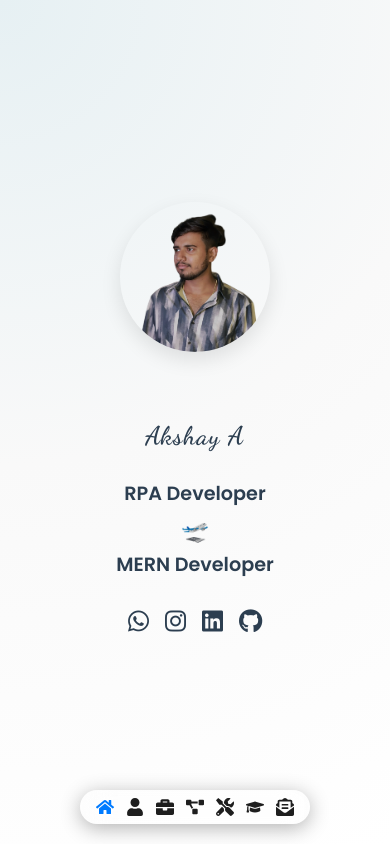
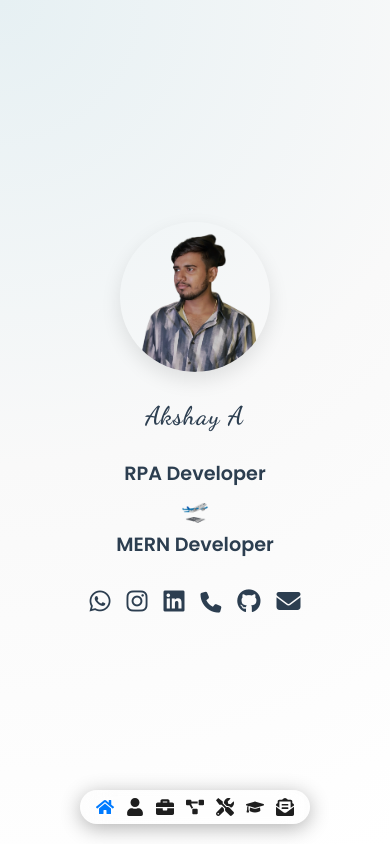
Before and after one commit to me32face/My-Portfolio, a React (Create React App) app: page / in a window 390 px wide. Shown: the top 844 px of the page. Built offline with nearby package versions, Linux system fonts and the light colour scheme.

Commit message:
Portfolio updates (#5) (#6)

```diff
--- a/package.json
+++ b/package.json
@@ -11,6 +11,7 @@
     "history": "^5.3.0",
     "react": "^19.1.0",
     "react-dom": "^19.1.0",
+    "react-hot-toast": "^2.5.2",
     "react-icons": "^5.5.0",
     "react-router-dom": "^6.30.1",
     "react-scripts": "5.0.1",
--- a/src/App.js
+++ b/src/App.js
@@ -1,12 +1,12 @@
 import React, { useEffect } from 'react';
 import './App.css';
 import Navbar from './components/Navbar';
+import { Toaster } from 'react-hot-toast';
 import Home from './components/Home';
 import Skills from './components/Skills';
 import Experience from './components/Experience';
 import Education from './components/Education';
 import Projects from './components/Projects';
-import Contact from './components/Contact';
 import Footer from './components/Footer';
 import About from './components/About'
 import HireMe from './components/HireMe';
@@ -37,9 +37,9 @@ function App() {
 
   return (
     <>
+      <Toaster position="top-center" />
       {/* <Navbar /> */}
       <main className="app-main">
-        {/* <section  id='home2'><HomePage/></section> */}
         <section id="nav"><GlassNavbar /></section>
         <section id="home"><Home /></section>
         <section id="about"><About /></section>
@@ -48,7 +48,6 @@ function App() {
         <section id="skills"><Skills /></section>
         <section id="education"><Education /></section>
         <section id="hire"><HireMe /></section>
-        {/* <section id="contact"><Contact /></section> */}
       </main>
       <Footer />
     </>
--- a/src/assets/styles/Home.css
+++ b/src/assets/styles/Home.css
@@ -19,7 +19,7 @@
   flex-direction: column;
   justify-content: center;
   align-items: center;
-  gap: 2.5rem;
+  gap: 1rem;
   min-height: 100vh;
   padding: 2rem 2rem;
   background: radial-gradient(
@@ -72,6 +72,9 @@
   letter-spacing: 1px;
 }
 
+.phone-icon{
+  font-size: 25px;
+}
 
 .home-social-icons {
   display: flex;
@@ -142,9 +145,15 @@
 
 /* Responsive Design */
 @media (max-width: 768px) {
+
+  .phone-icon{
+    font-size: 1.3rem;
+  }
+
   .home-section {
     /* padding-top: calc(3rem + 60px); */
     padding-bottom: 2rem;
+    gap: 0;
   }
 
   .home-profile-img {
@@ -185,6 +194,10 @@
 
 /* Tablet and below */
 @media (max-width: 768px) {
+  .home-section{
+    gap: 0;
+  }
+
   .home-role {
     flex-direction: column;
     font-size: 1.4rem;
@@ -199,6 +212,11 @@
 
 /* Small devices (phones) */
 @media (max-width: 480px) {
+
+  .home-section{
+    gap: 0;
+  }
+
   .home-role {
     font-size: 1.2rem;
   }
--- a/src/components/Home.jsx
+++ b/src/components/Home.jsx
@@ -1,8 +1,19 @@
 import React from 'react';
 import myPic from '../assets/images/my-pic.png';
 import '../assets/styles/Home.css';
+import toast from 'react-hot-toast';
 
 function Home() {
+  const handlePhoneClick = (e) => {
+    const isMobile = /iPhone|iPad|iPod|Android/i.test(navigator.userAgent);
+    if (isMobile) {
+      window.location.href = 'tel:+919497068332';
+    } else {
+      e.preventDefault();
+      toast('📱 Please open on your phone to make a call or dial +91 9497068332 manually');
+    }
+  };
+
   return (
     <main className="home-main-content">
       <section id="home" className="home-section">
@@ -17,9 +28,9 @@ function Home() {
             <span className="role-emoji">🛫</span>
             <span className="role-line2">MERN Developer</span>
           </h3>
+
           <div className="home-social-icons">
-            <a   href="https://wa.me/919497068332?text=Hello%20Akshay%2C%20I%20came%20across%20your%20portfolio%20and%20was%20really%20impressed.%20I'd%20like%20to%20connect%20and%20discuss%20further."
-              target="_blank" rel="noreferrer">
+            <a href="https://wa.me/919497068332?text=Hello%20Akshay%2C%20I%20came%20across%20your%20portfolio%20and%20was%20really%20impressed.%20I'd%20like%20to%20connect%20and%20discuss%20further." target="_blank" rel="noreferrer">
               <i className="fab fa-whatsapp"></i>
             </a>
             <a href="https://instagram.com/ak.s_hey" target="_blank" rel="noreferrer">
@@ -28,8 +39,14 @@ function Home() {
             <a href="https://www.linkedin.com/in/akshay-a-023a472a4" target="_blank" rel="noreferrer">
               <i className="fab fa-linkedin"></i>
             </a>
+            <a href="#" onClick={handlePhoneClick}>
+              <i className="fas fa-phone phone-icon"></i>
+            </a>
             <a href="https://github.com/me32face" target="_blank" rel="noreferrer">
               <i className="fab fa-github"></i>
+            </a>
+            <a href="mailto:akshay.anilkumar244@gmail.com" target="_blank" rel="noreferrer">
+              <i className="fas fa-envelope"></i>
             </a>
           </div>
         </div>
--- a/src/components/Projects.jsx
+++ b/src/components/Projects.jsx
@@ -24,11 +24,10 @@ function Projects() {
       title: "TechBlog – A Full Stack Blogging Platform",
       subtitle: "Built with the MERN Stack (MongoDB, Express, React, Node.js)",
       links: [
-        { label: "Live App", icon: <FaGlobe />, url: "https://techblog-online.vercel.app" },
+        { label: "Live App", icon: <FaGlobe />, url: "https://techblog-2.vercel.app" },
         { label: "Frontend Code", icon: <FaCodeBranch />, url: "github.com/me32face/Techblog_2-FrontEnd" },
         { label: "Backend Code", icon: <FaServer />, url: "github.com/me32face/TechBlog_2-Backend" },
         { label: "Project Video Phase 1", icon: <FaLinkedin />, url: "https://www.linkedin.com/posts/akshay-a-023a472a4_mernstack-mongodbatlas-reactjs-activity-7337848744127713280-MUZ_/" }
-
 
       ],
       details: [
```
Also changed, not shown: 1 other file (tests, documents, lock files or other folders).
